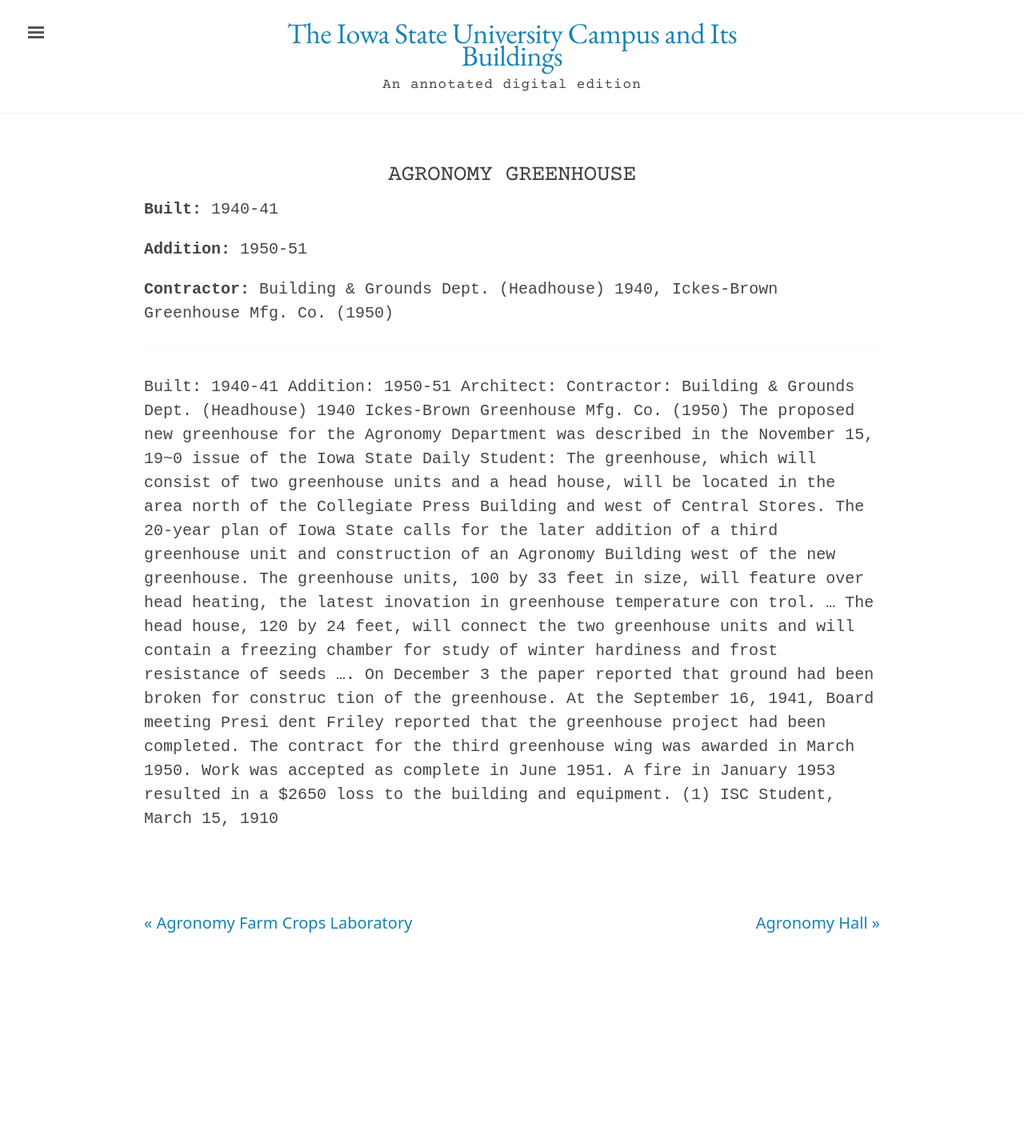
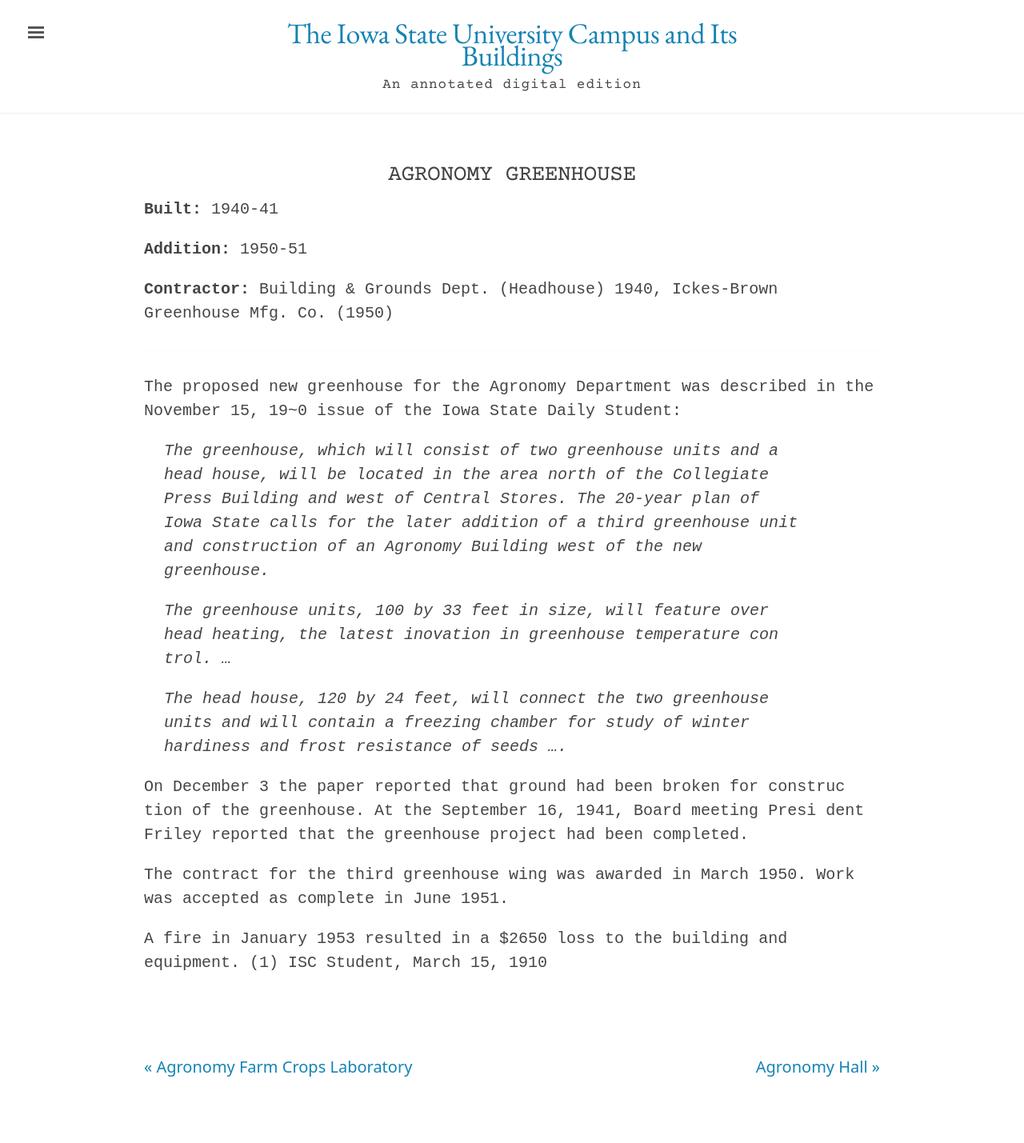
Before and after one commit to emanderson811/day-edition, a Jekyll site: the page built from _texts/buildings/006day-agronomy-greenhouse.md, in a window 1280 px wide. Shown: the whole page at 80% size. Built offline with Jekyll 4.4.1, drawn with Linux system fonts in a browser that asks for light colours; before the commit the page ends 1249 px from its top, so only the background shows below that.

Commit message:
Update 006day-agronomy-greenhouse.md

```diff
--- a/_texts/buildings/006day-agronomy-greenhouse.md
+++ b/_texts/buildings/006day-agronomy-greenhouse.md
@@ -17,13 +17,17 @@
 
 ---
 
-Built: 1940-41 Addition: 1950-51 Architect: Contractor: Building & Grounds Dept. (Headhouse) 1940
-Ickes-Brown Greenhouse Mfg. Co. (1950)
 The proposed new greenhouse for the Agronomy Department was described in the November 15, 19~0 issue of the Iowa State Daily Student:
-The greenhouse, which will consist of two greenhouse units and a head house, will be located in the area north of the Collegiate Press Building and west of Central Stores. The 20-year plan of Iowa State calls for the later addition of a third greenhouse unit and construction of an Agronomy Building west of the new greenhouse.
-The greenhouse units, 100 by 33 feet in size, will feature over head heating, the latest inovation in greenhouse temperature con trol. ...
-The head house, 120 by 24 feet, will connect the two greenhouse units and will contain a freezing chamber for study of winter hardiness and frost resistance of seeds ....
+
+>The greenhouse, which will consist of two greenhouse units and a head house, will be located in the area north of the Collegiate Press Building and west of Central Stores. The 20-year plan of Iowa State calls for the later addition of a third greenhouse unit and construction of an Agronomy Building west of the new greenhouse.
+>
+>The greenhouse units, 100 by 33 feet in size, will feature over head heating, the latest inovation in greenhouse temperature con trol. ...
+>
+>The head house, 120 by 24 feet, will connect the two greenhouse units and will contain a freezing chamber for study of winter hardiness and frost resistance of seeds ....
+
 On December 3 the paper reported that ground had been broken for construc tion of the greenhouse. At the September 16, 1941, Board meeting Presi dent Friley reported that the greenhouse project had been completed.
+
 The contract for the third greenhouse wing was awarded in March 1950. Work was accepted as complete in June 1951.
+
 A fire in January 1953 resulted in a $2650 loss to the building and equipment.
 (1) ISC Student, March 15, 1910
```
